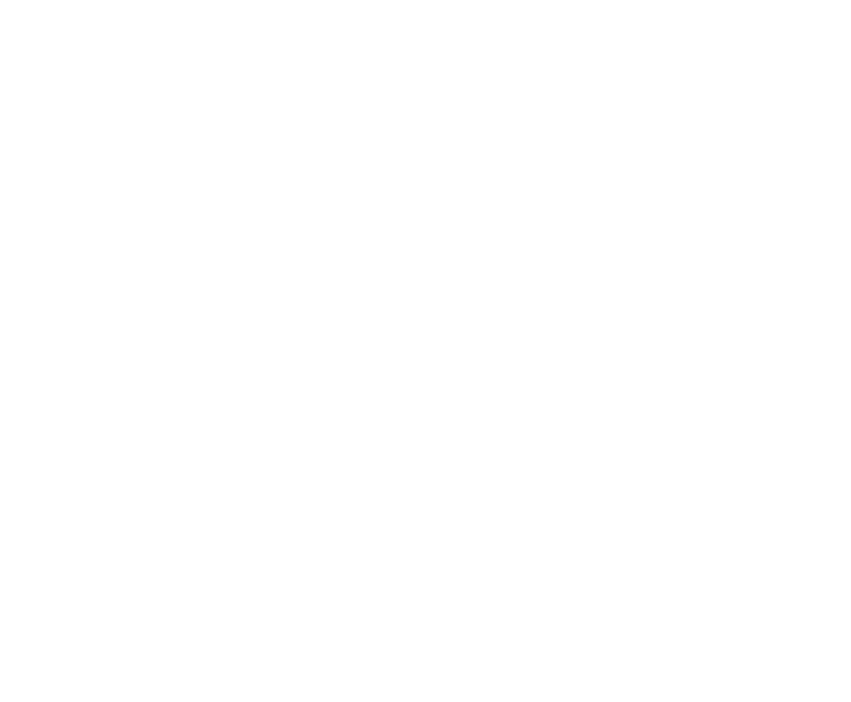
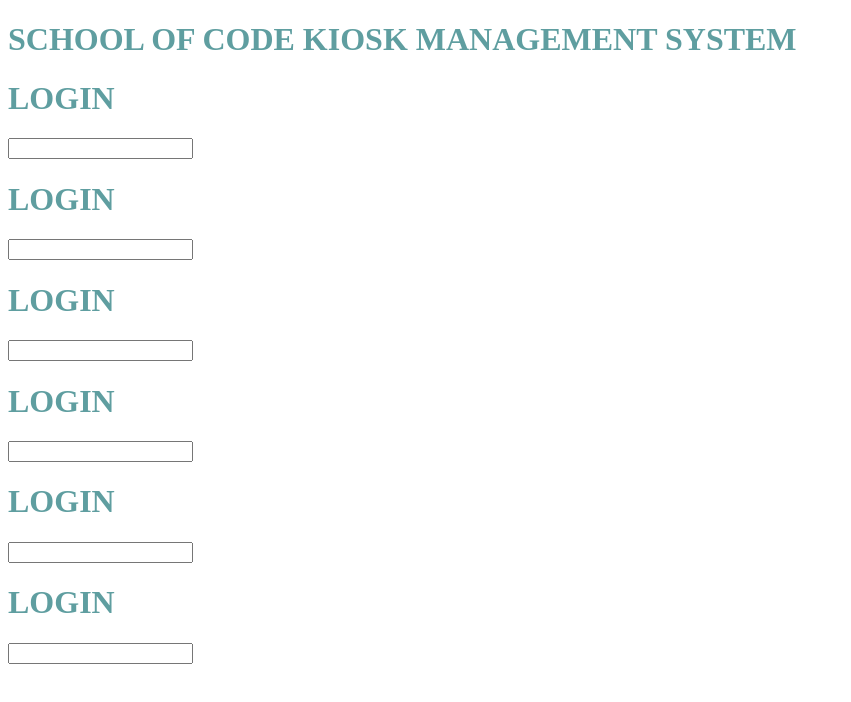
Before and after one commit to INGANZAMARUMPU/school-of-code-kiosk-ui, a Vue app: page / in a window 1280 px wide. Before the commit this address had no page. Shown: the top 702 px of the page, without its empty margins (0-851 px from the left). Built offline with nearby package versions, Linux system fonts and the light colour scheme.

Commit message:
creation des components et du css global

```diff
--- a/src/App.vue
+++ b/src/App.vue
@@ -1,7 +1,22 @@
 <template>
+  <h1>SCHOOL OF CODE KIOSK MANAGEMENT SYSTEM</h1>
+  <Login></Login>
+  <Login/>
+  <Login/>
+  <Login/>
+  <Login/>
+  <Login/>
 </template>
+
 <script>
+import Login from "./components/login"
 
+export default {
+  components:{
+    Login
+  }
+}
 </script>
-<style>
+
+<style src="./style.css">
 </style>
--- /dev/null
+++ b/src/components/login.vue
@@ -0,0 +1,10 @@
+<template>
+  <h1>LOGIN</h1>
+  <input type="" name="">
+</template>
+
+<script>
+</script>
+
+<style scoped>
+</style>
--- a/src/router/index.js
+++ b/src/router/index.js
@@ -1,7 +1,6 @@
 import { createRouter, createWebHashHistory } from 'vue-router'
 
 const routes = [
-  // { path: '/', name: 'home', component: HomeView },
 ]
 
 const router = createRouter({
--- /dev/null
+++ b/src/style.css
@@ -0,0 +1,3 @@
+h1{
+  color: cadetblue;
+}
```
